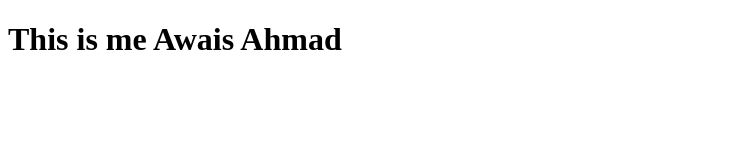
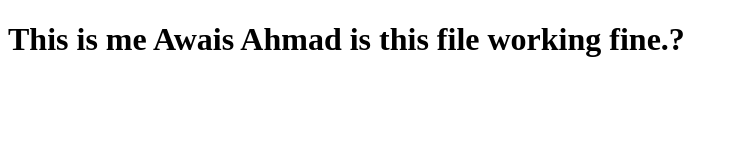
Before and after one commit to AwaisAhmad1/Bootcamp2020, a plain HTML site: page index.html in a window 1280 px wide. Shown: the whole page, without its empty margins (0-738 px from the left). Drawn offline with Linux system fonts and the light colour scheme.

Commit message:
change in h1 tag

```diff
--- a/index.html
+++ b/index.html
@@ -6,6 +6,6 @@
     <title>Document</title>
 </head>
 <body>
-    <h1>This is me Awais Ahmad </h1>
+    <h1>This is me Awais Ahmad is this file working fine.? </h1>
 </body>
 </html>
```
